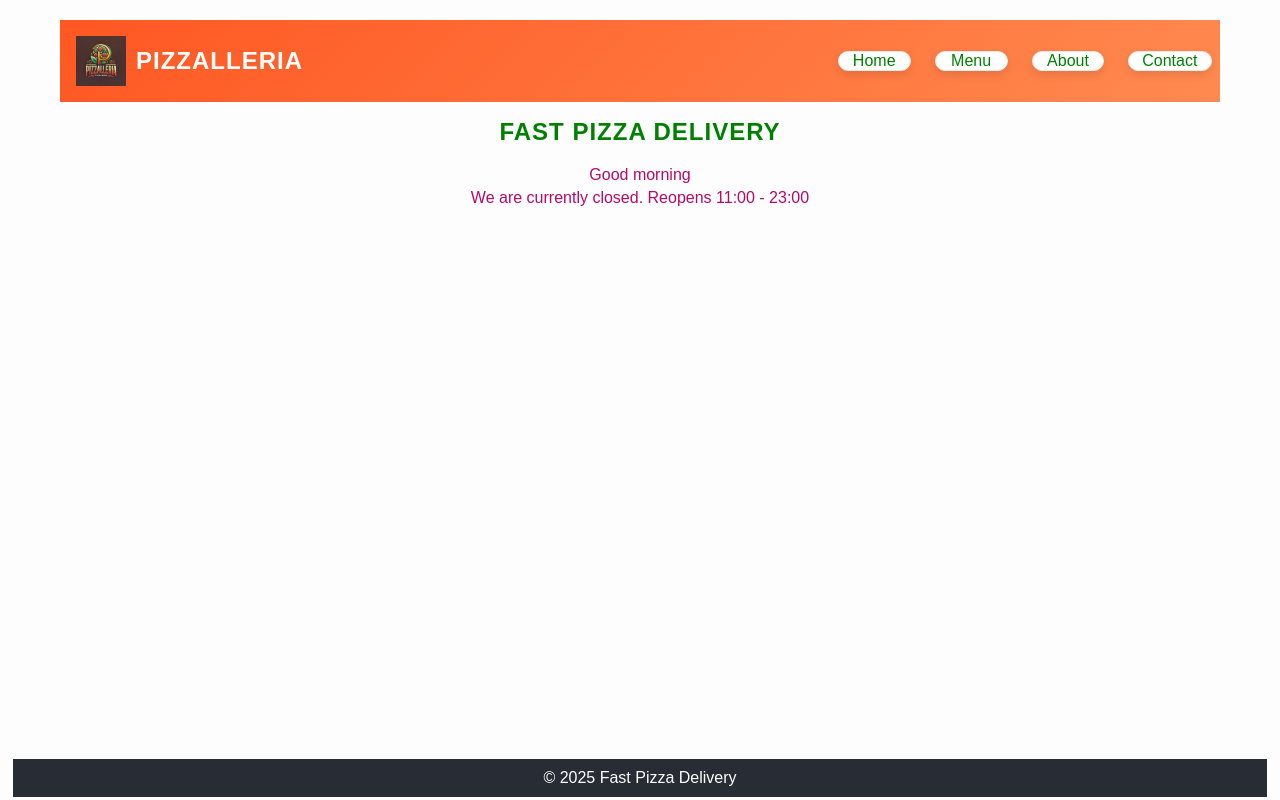
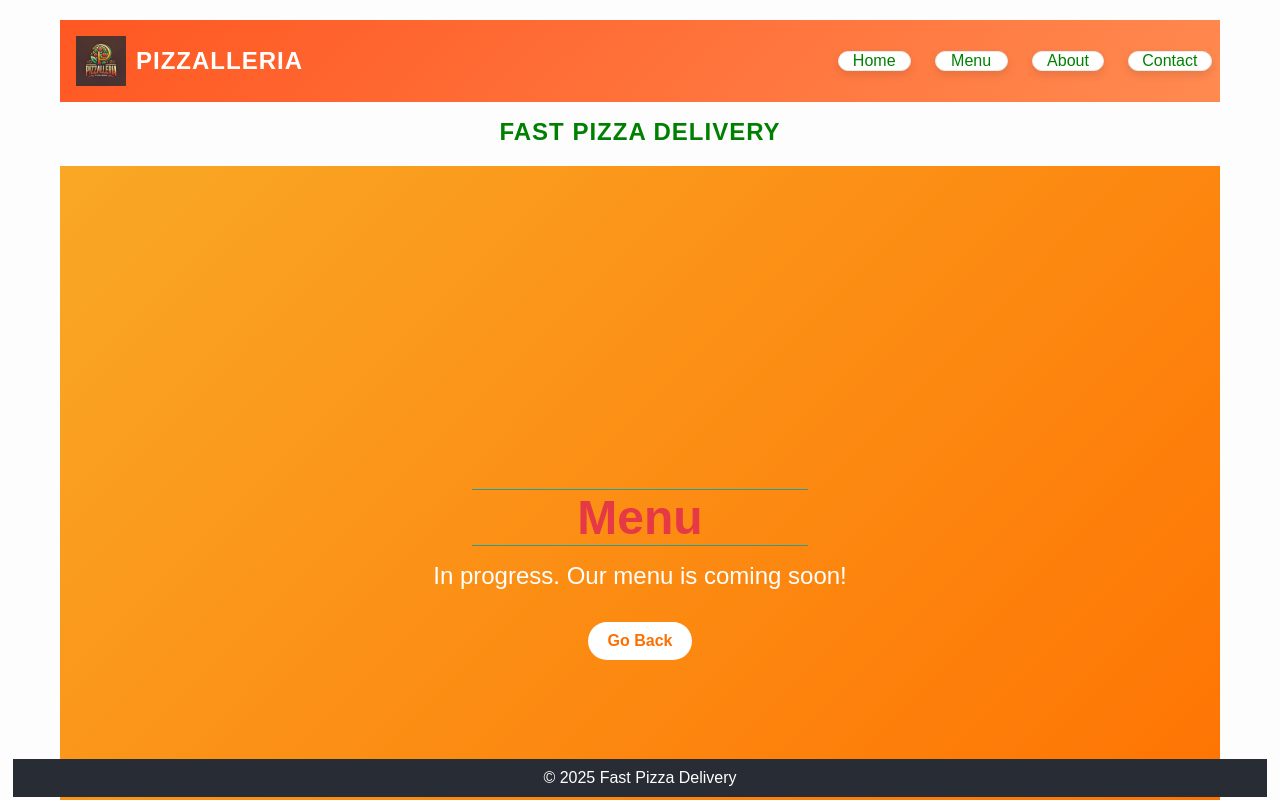
Before and after one commit to okonji-vic/pizza-menu, a React (Create React App) app: page /menu in a window 1280 px wide. Shown: the top 800 px of the page. Built offline with nearby package versions, Linux system fonts and the light colour scheme.

Commit message:
menu component initial

```diff
--- a/src/App.js
+++ b/src/App.js
@@ -6,6 +6,7 @@ import Header from "./Header";
 import Footer from "./Footer";
 import About from "./About";
 import Contact from "./Contact";
+import Menu from "./Menu";
 
 function App() {
   return (
@@ -14,6 +15,7 @@ function App() {
       <Routes>
         <Route path="/" element={<Pizzamenu />} />
         <Route path="/process-order" element={<OrderProcessing />} />
+        <Route path="/menu" element={<Menu />} />
         <Route path="/about" element={<About />} />
         <Route path="/contact" element={<Contact />} />
 
--- /dev/null
+++ b/src/Menu.css
@@ -0,0 +1,75 @@
+/* General styles for the menu component */
+.menu-container {
+    display: flex;
+    flex-direction: column;
+    align-items: center;
+    justify-content: center;
+    height: 100vh;
+    background: linear-gradient(135deg, #f9a825, #ff6f00);
+    color: #fff;
+    text-align: center;
+    padding: 20px;
+}
+
+.menu-title {
+    font-size: 3rem;
+    font-weight: bold;
+    margin-bottom: 1rem;
+    animation: fadeIn 2s ease-in-out;
+}
+
+.menu-description {
+    font-size: 1.5rem;
+    margin-bottom: 2rem;
+    animation: fadeIn 2s ease-in-out 1s;
+}
+
+/* Button styling */
+.menu-button {
+    background-color: #fff;
+    color: #ff6f00;
+    font-size: 1rem;
+    padding: 10px 20px;
+    border: none;
+    border-radius: 50px;
+    cursor: pointer;
+    font-weight: bold;
+    transition: all 0.3s ease;
+    animation: fadeIn 2s ease-in-out 2s;
+}
+
+.menu-button:hover {
+    background-color: #ff6f00;
+    color: #fff;
+    box-shadow: 0px 4px 15px rgba(0, 0, 0, 0.2);
+}
+
+.menu-link {
+    text-decoration: none;
+}
+
+/* Animations */
+@keyframes fadeIn {
+    from {
+        opacity: 0;
+        transform: translateY(-20px);
+    }
+    to {
+        opacity: 1;
+        transform: translateY(0);
+    }
+}
+
+/* Responsive design */
+@media (max-width: 768px) {
+    .menu-title {
+        font-size: 2rem;
+    }
+    .menu-description {
+        font-size: 1.2rem;
+    }
+    .menu-button {
+        font-size: 0.9rem;
+        padding: 8px 16px;
+    }
+}
--- /dev/null
+++ b/src/Menu.js
@@ -0,0 +1,17 @@
+import React from "react";
+import { Link } from "react-router-dom";
+import "./Menu.css";
+
+function Menu() {
+    return (
+        <div className="menu-container">
+            <h1 className="menu-title">Menu</h1>
+            <p className="menu-description">In progress. Our menu is coming soon!</p>
+            <Link to="/" className="menu-link">
+                <button className="menu-button">Go Back</button>
+            </Link>
+        </div>
+    );
+}
+
+export default Menu;
```
